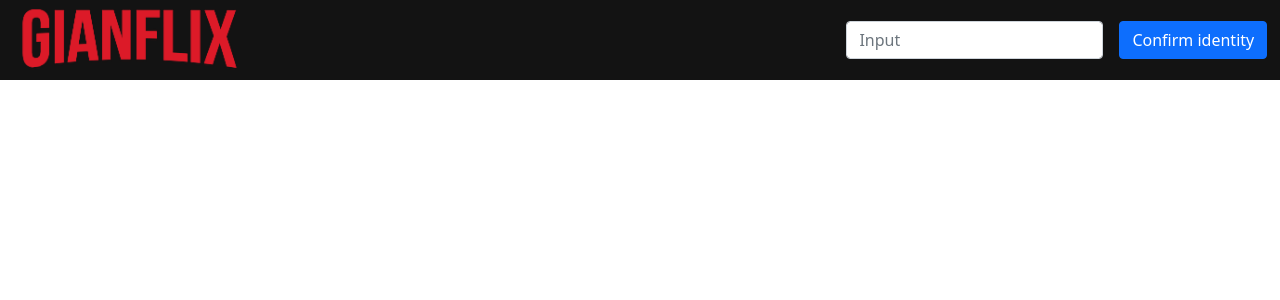
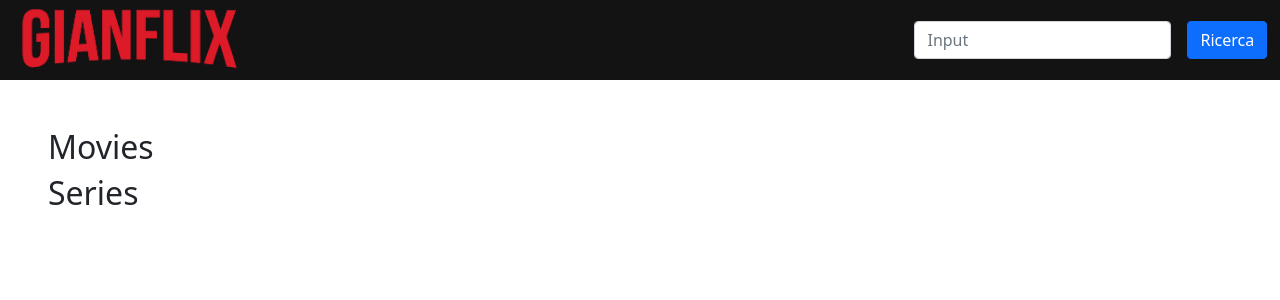
Before and after one commit to bosciu/vue-boolflix, a Vue app: page / in a window 1280 px wide. Shown: the top 300 px of the page. Built offline with nearby package versions, Linux system fonts and the light colour scheme.

Commit message:
Completamento stampa serie

```diff
--- a/src/components/Card.vue
+++ b/src/components/Card.vue
@@ -1,18 +1,18 @@
 <template>
 	<div class="card">
 		<ul>
-			<li>Titolo: {{ filmObject.title }}</li>
-			<li>Titolo originale: {{ filmObject.original_title }}</li>
+			<li>Titolo: {{ datas[titleKey] }}</li>
+			<li>Titolo originale: {{ datas.original_title }}</li>
 			<li>
 				Lingua originale:
 				<div v-if="flagFinded" class="flag-container">
 					<img :src="flagPath" alt="" />
 				</div>
 				<div v-else class="lang-info">
-					{{ filmObject.original_language }}
+					{{ langUppercase }}
 				</div>
 			</li>
-			<li>Voto: {{ filmObject.vote_average }}</li>
+			<li>Voto: {{ datas.vote_average }}</li>
 		</ul>
 	</div>
 </template>
@@ -23,14 +23,16 @@ export default {
 	data() {
 		return {
 			flagFinded: false,
-			flagPath: ""
+			flagPath: "",
+			language: this.datas.original_language
 		};
 	},
 	props: {
-		filmObject: Object
+		datas: Object,
+		titleKey: String
 	},
 	created() {
-		const originalLang = this.filmObject.original_language;
+		const originalLang = this.language;
 		if (originalLang == "it" || originalLang == "en") {
 			if (originalLang == "it") {
 				this.flagPath = require("../assets/images/it.png");
@@ -38,6 +40,11 @@ export default {
 				this.flagPath = require("../assets/images/en.png");
 			}
 			this.flagFinded = true;
+		}
+	},
+	computed: {
+		langUppercase() {
+			return this.language.toUpperCase();
 		}
 	}
 };
--- a/src/components/Main.vue
+++ b/src/components/Main.vue
@@ -1,10 +1,21 @@
 <template>
-	<main class="p-5 d-flex container-fluid">
+	<main class="p-5 container-fluid">
+		<h2>Movies</h2>
 		<div class="row">
 			<Card
-				:filmObject="filmObject.results[index]"
-				v-for="(film, index) in filmObject.results"
-				:key="index"
+				:datas="movies.results[index]"
+				v-for="(movie, index) in movies.results"
+				:key="movie.id"
+				titleKey="title"
+			/>
+		</div>
+		<h2>Series</h2>
+		<div class="row">
+			<Card
+				:datas="series.results[index]"
+				v-for="(serie, index) in series.results"
+				:key="serie.id"
+				titleKey="name"
 			/>
 		</div>
 	</main>
@@ -20,7 +31,8 @@ export default {
 	},
 	data() {
 		return {
-			filmObject: {}
+			movies: {},
+			series: {}
 		};
 	},
 	props: {
@@ -28,7 +40,27 @@ export default {
 	},
 	watch: {
 		queryString: function (val) {
-			axios
+			const getMovies = () =>
+				axios.get("https://api.themoviedb.org/3/search/movie/", {
+					params: {
+						api_key: "0584d677244cfdd2883b2bb13c97888b",
+						language: "it-IT",
+						query: val
+					}
+				});
+			const getSeries = () =>
+				axios.get("https://api.themoviedb.org/3/search/tv/", {
+					params: {
+						api_key: "0584d677244cfdd2883b2bb13c97888b",
+						language: "it-IT",
+						query: val
+					}
+				});
+			Promise.all([getMovies(), getSeries()]).then((res) => {
+				this.movies = res[0].data;
+				this.series = res[1].data;
+			});
+			/* axios
 				.get("https://api.themoviedb.org/3/search/movie/", {
 					params: {
 						api_key: "0584d677244cfdd2883b2bb13c97888b",
@@ -38,7 +70,7 @@ export default {
 				})
 				.then((res) => {
 					this.filmObject = res.data;
-				});
+				}); */
 		}
 	},
 	methods: {}
--- a/src/components/Searchbar.vue
+++ b/src/components/Searchbar.vue
@@ -14,7 +14,7 @@
 				class="btn btn-primary"
 				@click.prevent="$emit('passoQuery', queryString)"
 			>
-				Confirm identity
+				Ricerca
 			</button>
 		</div>
 	</form>
```
